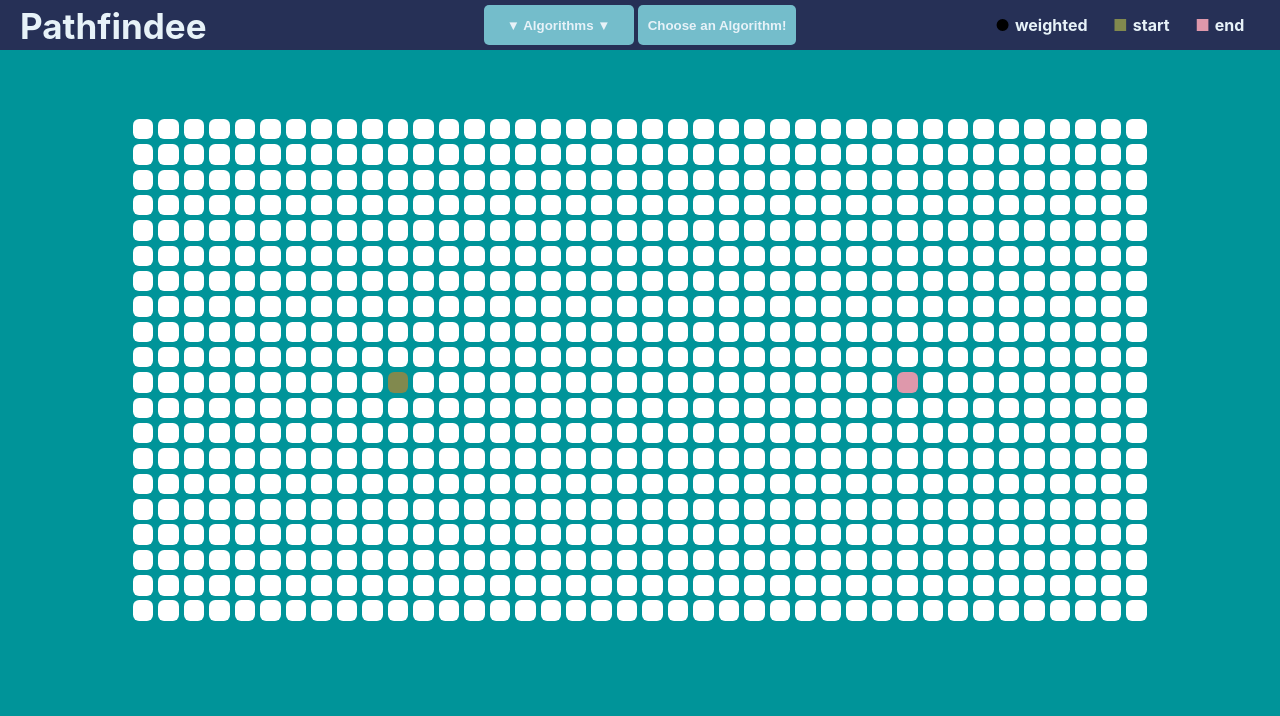
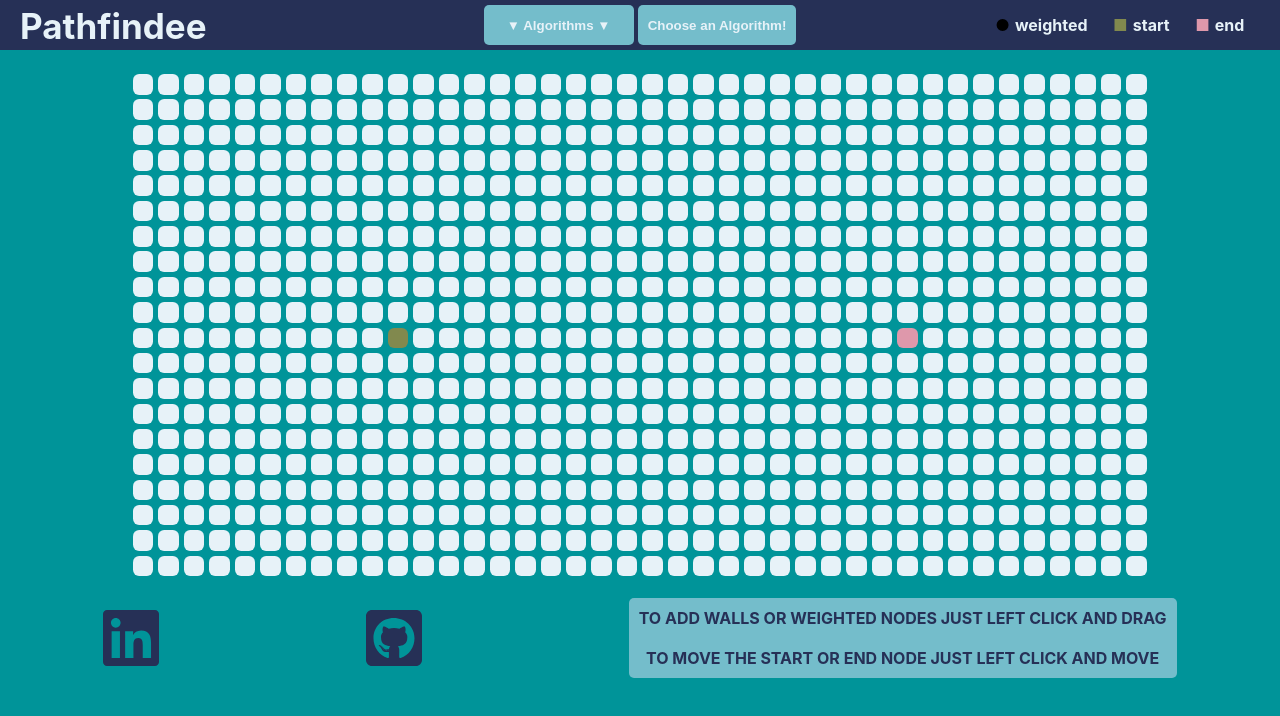
Before and after one commit to johnsonphan95/pathfindee, a React (Create React App) app: page / in a window 1280 px wide. Shown: the top 716 px of the page. Built offline with nearby package versions, Linux system fonts and the light colour scheme.

Commit message:
Add footer and icons

```diff
--- a/package.json
+++ b/package.json
@@ -3,6 +3,9 @@
   "version": "0.1.0",
   "private": true,
   "dependencies": {
+    "@fortawesome/fontawesome-svg-core": "^1.2.26",
+    "@fortawesome/free-brands-svg-icons": "^5.12.0",
+    "@fortawesome/react-fontawesome": "^0.1.8",
     "@testing-library/jest-dom": "^4.2.4",
     "@testing-library/react": "^9.4.0",
     "@testing-library/user-event": "^7.2.1",
--- a/src/App.css
+++ b/src/App.css
@@ -8,3 +8,33 @@ body {
   width: 100%;
   height: 100%;
 }
+
+footer {
+  display: flex;
+  justify-content: space-around;
+  align-items: center;
+  width: 100%;
+  height: 75px;
+  background: #009499;
+  color: wh74bdcbite;
+  font-weight: bold;
+}
+
+footer div {
+  color: #263056;
+  background: #74bdcb;
+  border-radius: 5px;
+  padding: 10px;
+}
+
+footer a {
+  color: #263056;
+}
+
+footer #icon {
+  font-size: 4rem;
+}
+
+footer #icon:hover {
+  color: #e7f2f8;
+}
--- a/src/App.js
+++ b/src/App.js
@@ -1,11 +1,27 @@
 import React from "react";
 import PathFinder from "./components/PathFinder";
+import { FontAwesomeIcon } from "@fortawesome/react-fontawesome";
+import { faLinkedin, faGithubSquare } from "@fortawesome/free-brands-svg-icons";
 import "./App.css";
 
 function App() {
   return (
     <div className="App">
       <PathFinder />
+      <footer>
+        <a href="http://linkedin.com/in/johnsonphan95">
+          <FontAwesomeIcon id="icon" icon={faLinkedin}></FontAwesomeIcon>
+        </a>
+        <a href="http://github.com/johnsonphan95">
+          <FontAwesomeIcon id="icon" icon={faGithubSquare}></FontAwesomeIcon>
+        </a>
+        <div>
+          TO ADD WALLS OR WEIGHTED NODES JUST LEFT CLICK AND DRAG
+          <br />
+          <br />
+          TO MOVE THE START OR END NODE JUST LEFT CLICK AND MOVE
+        </div>
+      </footer>
     </div>
   );
 }
--- a/src/components/Node.css
+++ b/src/components/Node.css
@@ -1,6 +1,6 @@
 .node {
   padding-top: 100%;
-  background: white;
+  background: #e7f2f8;
   border-radius: 30%;
 }
 
--- a/src/components/PathFinder.css
+++ b/src/components/PathFinder.css
@@ -7,7 +7,7 @@
 
 .grid {
   display: flex;
-  margin: 5% auto;
+  margin: 1.5% auto;
   width: 80vw;
   height: 40vw;
   justify-content: space-evenly;
```
Also changed, not shown: 1 other file (tests, documents, lock files or other folders).
